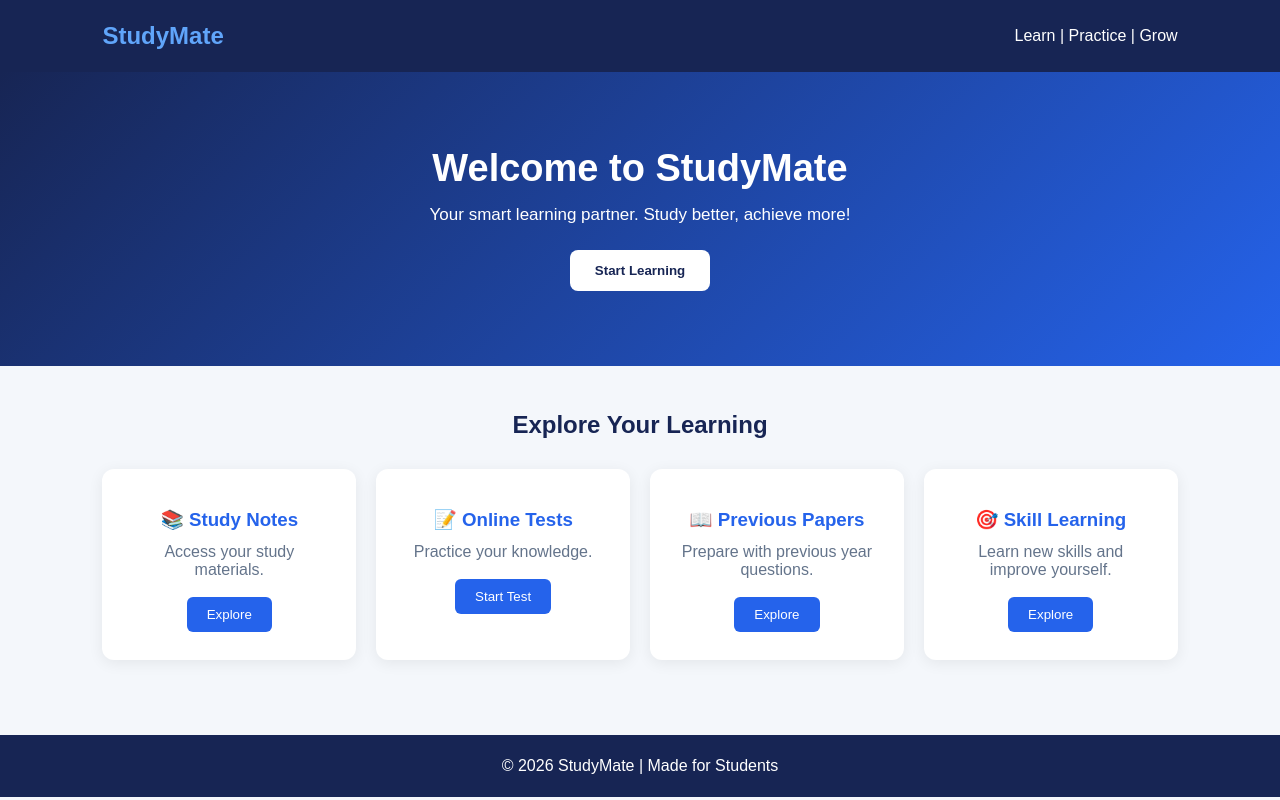
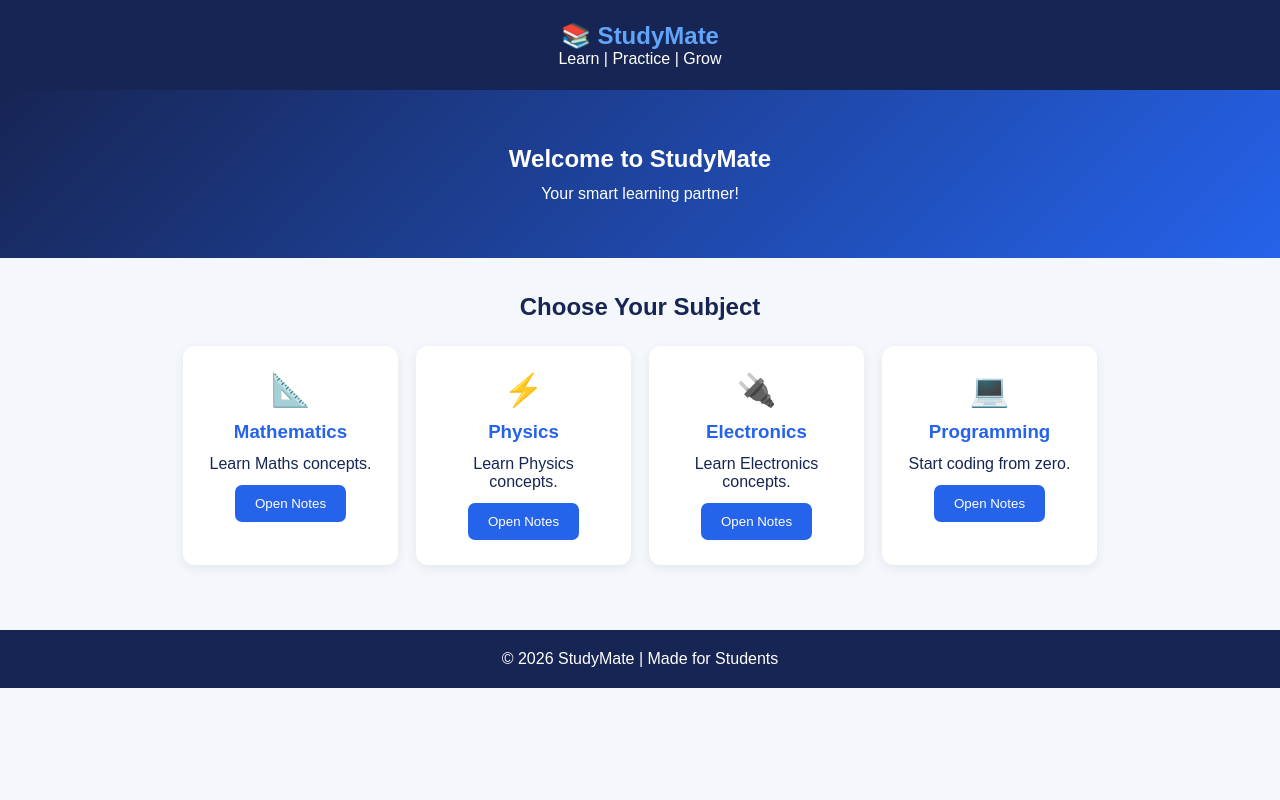
Before and after one commit to surajpatel748939-jpg/studymate, a plain HTML site: page index.html in a window 1280 px wide. Drawn offline with Linux system fonts and the light colour scheme.

Commit message:
Revise index.html for improved structure and styling
Updated the StudyMate webpage to enhance layout and content.

```diff
--- a/index.html
+++ b/index.html
@@ -3,171 +3,203 @@
 <head>
 <meta charset="UTF-8">
 <meta name="viewport" content="width=device-width, initial-scale=1.0">
-    <title>StudyMate - Learn Smarter</title>
-
+<title>StudyMate - Student Learning</title>
 <style>
 * {
   margin: 0;
   padding: 0;
   box-sizing: border-box;
 }
-
 body {
   font-family: Arial, sans-serif;
   background: #f4f7fb;
   color: #172554;
 }
-
 header {
   background: #172554;
   color: white;
-            padding: 22px 8%;
-            display: flex;
-            justify-content: space-between;
-            align-items: center;
+  padding: 22px;
+  text-align: center;
 }
-
-        header h2 {
-            color: #60a5fa;
+header h2 { color: #60a5fa; }
+.hero {
+  background: linear-gradient(135deg,#172554,#2563eb);
+  color: white;
+  text-align: center;
+  padding: 55px 15px;
 }
-
-        .hero {
+.hero h1 { margin-bottom: 12px; }
+.container {
+  max-width: 950px;
+  margin: auto;
+  padding: 35px 18px;
+}
+.container h2 {
   text-align: center;
-            padding: 75px 20px;
-            background: linear-gradient(135deg, #172554, #2563eb);
-            color: white;
-        }
-
-        .hero h1 {
-            font-size: 38px;
-            margin-bottom: 15px;
-        }
-
-        .hero p {
-            font-size: 17px;
   margin-bottom: 25px;
 }
-
-        .hero button {
-            padding: 13px 25px;
-            background: white;
-            color: #172554;
-            border: none;
-            border-radius: 8px;
-            font-weight: bold;
-            cursor: pointer;
-        }
-
-        .container {
-            padding: 45px 8%;
-        }
-
-        .container h2 {
-            text-align: center;
-            margin-bottom: 30px;
-        }
-
 .cards {
   display: grid;
-            grid-template-columns: repeat(auto-fit, minmax(220px, 1fr));
-            gap: 20px;
+  grid-template-columns: repeat(auto-fit,minmax(210px,1fr));
+  gap: 18px;
 }
-
 .card {
   background: white;
-            padding: 28px;
+  padding: 25px;
+  text-align: center;
   border-radius: 12px;
-            text-align: center;
-            box-shadow: 0 3px 15px #00000012;
+  box-shadow: 0 3px 12px #00000012;
 }
-
 .card h3 {
   margin: 12px 0;
   color: #2563eb;
 }
-
-        .card p {
-            color: #64748b;
-            margin-bottom: 18px;
-        }
-
-        .card button {
+button {
   background: #2563eb;
   color: white;
-            padding: 10px 20px;
   border: none;
-            border-radius: 6px;
+  padding: 11px 20px;
+  border-radius: 7px;
   cursor: pointer;
+  margin-top: 12px;
 }
-
+button:hover { background: #1d4ed8; }
+#notes {
+  display: none;
+  background: white;
+  padding: 25px;
+  border-radius: 12px;
+  margin-top: 25px;
+  line-height: 1.8;
+}
+#notes h2 { color: #2563eb; }
+#notes h3 { margin-top: 18px; }
 footer {
   background: #172554;
   color: white;
   text-align: center;
-            padding: 22px;
+  padding: 20px;
   margin-top: 30px;
 }
 </style>
 </head>
-
 <body>
 
 <header>
-    <h2>StudyMate</h2>
-    <span>Learn | Practice | Grow</span>
+  <h2>📚 StudyMate</h2>
+  <p>Learn | Practice | Grow</p>
 </header>
 
 <section class="hero">
   <h1>Welcome to StudyMate</h1>
-    <p>Your smart learning partner. Study better, achieve more!</p>
-    <button onclick="startLearning()">Start Learning</button>
+  <p>Your smart learning partner!</p>
 </section>
 
-<section class="container">
-    <h2>Explore Your Learning</h2>
-
+<main class="container">
+  <div id="home">
+    <h2>Choose Your Subject</h2>
     <div class="cards">
 
       <div class="card">
-            <h3>📚 Study Notes</h3>
-            <p>Access your study materials.</p>
-            <button onclick="showMessage('Study Notes')">Explore</button>
+        <h1>📐</h1>
+        <h3>Mathematics</h3>
+        <p>Learn Maths concepts.</p>
+        <button onclick="openNotes('math')">Open Notes</button>
       </div>
 
       <div class="card">
-            <h3>📝 Online Tests</h3>
-            <p>Practice your knowledge.</p>
-            <button onclick="showMessage('Online Tests')">Start Test</button>
+        <h1>⚡</h1>
+        <h3>Physics</h3>
+        <p>Learn Physics concepts.</p>
+        <button onclick="openNotes('physics')">Open Notes</button>
       </div>
 
       <div class="card">
-            <h3>📖 Previous Papers</h3>
-            <p>Prepare with previous year questions.</p>
-            <button onclick="showMessage('Previous Papers')">Explore</button>
+        <h1>🔌</h1>
+        <h3>Electronics</h3>
+        <p>Learn Electronics concepts.</p>
+        <button onclick="openNotes('electronics')">Open Notes</button>
       </div>
 
       <div class="card">
-            <h3>🎯 Skill Learning</h3>
-            <p>Learn new skills and improve yourself.</p>
-            <button onclick="showMessage('Skill Learning')">Explore</button>
+        <h1>💻</h1>
+        <h3>Programming</h3>
+        <p>Start coding from zero.</p>
+        <button onclick="openNotes('programming')">Open Notes</button>
       </div>
 
     </div>
-</section>
+  </div>
+
+  <div id="notes">
+    <h2 id="noteTitle"></h2>
+    <div id="noteContent"></div>
+    <button onclick="goHome()">← Back to Subjects</button>
+  </div>
+</main>
 
 <footer>
   <p>© 2026 StudyMate | Made for Students</p>
 </footer>
 
 <script>
-    function startLearning() {
-        document.querySelector(".container").scrollIntoView({
-            behavior: "smooth"
-        });
+const subjects = {
+  math: {
+    title: "Mathematics Notes",
+    content: `
+      <h3>Topic: Matrices</h3>
+      <p>A matrix is a rectangular arrangement of numbers in rows and columns.</p>
+      <h3>Order of Matrix</h3>
+      <p>Order = Number of rows × Number of columns.</p>
+      <h3>Example</h3>
+      <p>A matrix with 2 rows and 3 columns has order 2 × 3.</p>
+    `
+  },
+  physics: {
+    title: "Physics Notes",
+    content: `
+      <h3>Topic: Newton's First Law</h3>
+      <p>An object remains at rest or in uniform motion unless acted upon by an external force.</p>
+      <h3>Example</h3>
+      <p>A book resting on a table stays at rest until a force moves it.</p>
+    `
+  },
+  electronics: {
+    title: "Electronics Notes",
+    content: `
+      <h3>Topic: PN Junction Diode</h3>
+      <p>A PN junction diode is made by joining P-type and N-type semiconductor materials.</p>
+      <h3>Uses</h3>
+      <p>It is commonly used for rectification in electronic circuits.</p>
+    `
+  },
+  programming: {
+    title: "Programming Notes",
+    content: `
+      <h3>Topic: HTML</h3>
+      <p>HTML stands for HyperText Markup Language.</p>
+      <h3>Use</h3>
+      <p>HTML is used to create the structure of web pages.</p>
+      <h3>Example</h3>
+      <p>&lt;h1&gt;Hello World&lt;/h1&gt;</p>
+    `
+  }
+};
+
+function openNotes(subject) {
+  document.getElementById("home").style.display = "none";
+  document.getElementById("notes").style.display = "block";
+  document.getElementById("noteTitle").textContent =
+    subjects[subject].title;
+  document.getElementById("noteContent").innerHTML =
+    subjects[subject].content;
+  window.scrollTo(0, 0);
 }
 
-    function showMessage(section) {
-        alert(section + " section is coming soon!");
+function goHome() {
+  document.getElementById("notes").style.display = "none";
+  document.getElementById("home").style.display = "block";
+  window.scrollTo(0, 0);
 }
 </script>
 
```
Lines whose indentation alone changed are shown as unchanged.
